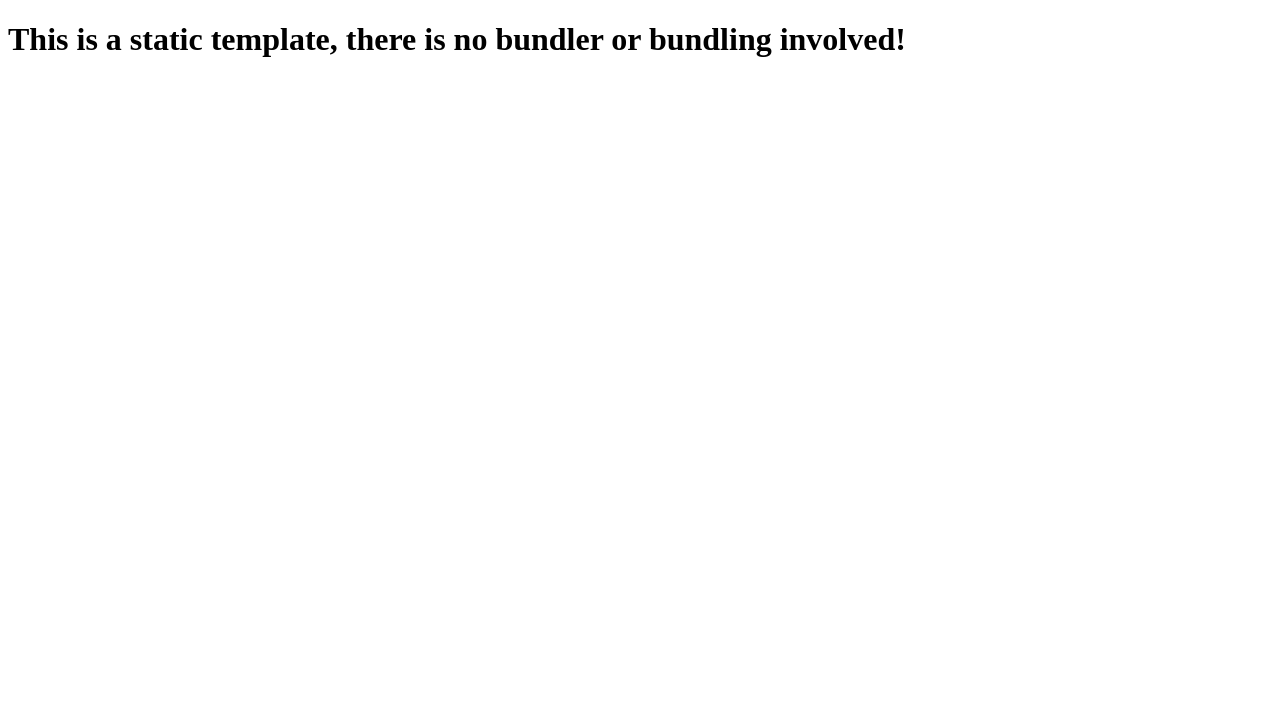
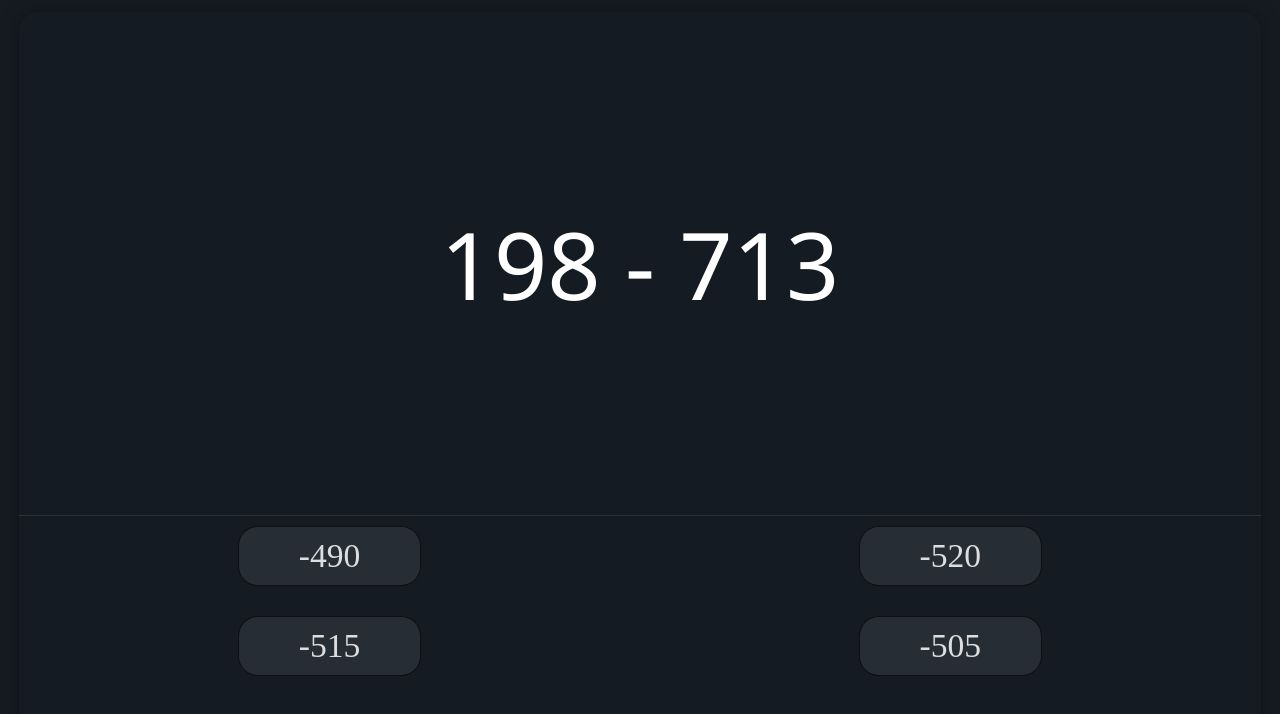
Before and after one commit to byStrange/calc-me, a website: page index.html in a window 1280 px wide. Drawn offline with Linux system fonts and the light colour scheme.

Commit message:
some changes First-release

```diff
--- a/index.html
+++ b/index.html
@@ -1,12 +1,28 @@
 <!DOCTYPE html>
 <html lang="en">
   <head>
-    <meta charset="UTF-8">
-    <meta name="viewport" content="width=device-width, initial-scale=1.0">
-    <meta http-equiv="X-UA-Compatible" content="ie=edge">
-    <title>Static Template</title>
+    <meta charset="UTF-8" />
+    <meta name="viewport" content="width=device-width, initial-scale=1.0" />
+    <meta http-equiv="X-UA-Compatible" content="ie=edge" />
+    <link rel="stylesheet" href="style.css" />
+    <title>Math game</title>
   </head>
   <body>
-    <h1>This is a static template, there is no bundler or bundling involved!</h1>
+    <section class="wrapper">
+      <div class="container">
+        <div class="row questions">
+          <div id="question" class="big bold text">
+            20+60
+          </div>
+        </div>
+        <div class="row keys">
+          <div class="col"><span class="md btn">60</span></div>
+          <div class="col"><span class="md btn">80</span></div>
+          <div class="col"><span class="md btn">90</span></div>
+          <div class="col"><span class="md btn">76</span></div>
+        </div>
+      </div>
+    </section>
+    <script src="script.js"></script>
   </body>
 </html>
--- /dev/null
+++ b/script.js
@@ -0,0 +1,69 @@
+let get = {
+  Ex(which) {
+    return (how) =>
+      `${Math.round(Math.random() * how)} ${which} ${Math.round(
+        Math.random() * how
+      )}`;
+  },
+  RandomEx(radix) {
+    let maybe = ["+", "-", "*", "/"],
+      rand = maybe[Math.floor(Math.random() * 4)],
+      res = this.Ex(rand)(Math.round(Math.random() * radix));
+    return {
+      ex: res,
+      ans: eval(res).toFixed(0)
+    };
+  }
+};
+let corrects = 0,
+  speed = [],
+  wrongs = 0,
+  general = 0;
+function init_() {
+  let seconds = 0;
+  let start = setInterval(() => {
+    seconds += 1;
+  }, 1);
+  let radix = 1000,
+    el = document.getElementById("question"),
+    cols = document.querySelectorAll(".row.keys > .col span"),
+    example = get.RandomEx(radix),
+    every = [
+      parseInt(example.ans) + 10,
+      example.ans,
+      parseInt(example.ans) + Math.round(Math.random() * 100),
+      example.ans - 5
+    ];
+  every = every.sort(() => 0.5 - Math.random());
+  el.innerText = example.ex;
+  for (let each in cols) {
+    cols[each].innerText = every[each];
+  }
+  cols.forEach((th) => {
+    th.onclick = function () {
+      if (th.innerHTML == example.ans) {
+        speed.push(seconds);
+        clearInterval(start);
+        corrects += 1;
+      } else {
+        wrongs += 1;
+      }
+      general += 1;
+      if (general == 10) {
+        alert(
+          `You gave us ${corrects} times true answer and ${wrongs} times wrong ${
+            corrects >= 3
+              ? `and your speed is ${
+                  speed.reduce((a, b) => a + b) >= 500
+                    ? "fast. Good Job! Are not you Einstein?"
+                    : "medium. Good You are lucky ;)"
+                }`
+              : "and your speed is slow but don't it will get faster as you play. So play again :)"
+          }`
+        );
+        window.location.reload();
+      } else init_();
+    };
+  });
+}
+init_();
--- /dev/null
+++ b/style.css
@@ -0,0 +1,79 @@
+* {
+  margin: 0;
+  padding: 0;
+  box-sizing: border-box;
+}
+
+.wrapper {
+  width: 100%;
+  height: 100vh;
+  display: flex;
+  justify-content: center;
+  align-items: center;
+  background: #161b22;
+}
+
+.container {
+  width: 97%;
+  height: 97%;
+  border-radius: 20px;
+  box-shadow: 0 0 20px 0 rgba(0, 0, 0, 0.3);
+  display: flex;
+  flex-direction: column;
+  background: #161b2288;
+}
+
+.row {
+  width: 100%;
+  display: flex;
+  justify-content: center;
+}
+.row.questions {
+  height: 65%;
+  align-items: center;
+  border-bottom: 1px solid rgba(130, 130, 130, 0.2);
+}
+.row.questions .big.bold.text {
+  font-family: Poppins, "Segoe UI", Tahoma, Geneva, Verdana, sans-serif;
+  font-size: 70pt;
+  font-weight: 500;
+  color: #ffffff;
+}
+.row.keys {
+  flex-wrap: wrap;
+}
+
+.row.keys .col {
+  width: 50%;
+  height: 80px;
+  display: flex;
+  align-items: center;
+  justify-content: center;
+}
+
+.col:not(:last-child) {
+  margin-bottom: 10px;
+}
+.col .btn.md {
+  padding: 10px 60px;
+  border-radius: 20px;
+  border: 1px solid rgba(0, 0, 0, 0.7);
+  color: #fff;
+  font-family: poppins;
+  font-size: 2.1rem;
+  background: #2f363dd0;
+  cursor: pointer;
+  user-select: none;
+  opacity: 0.85;
+}
+
+.col .btn.md:hover {
+  border: 1px solid #fff;
+  background: #2f363d;
+  opacity: 1;
+}
+
+.col .btn:active,
+.col .btn:focus {
+  box-shadow: 0 0 0 4px rgba(130, 130, 130, 0.2);
+}
```
